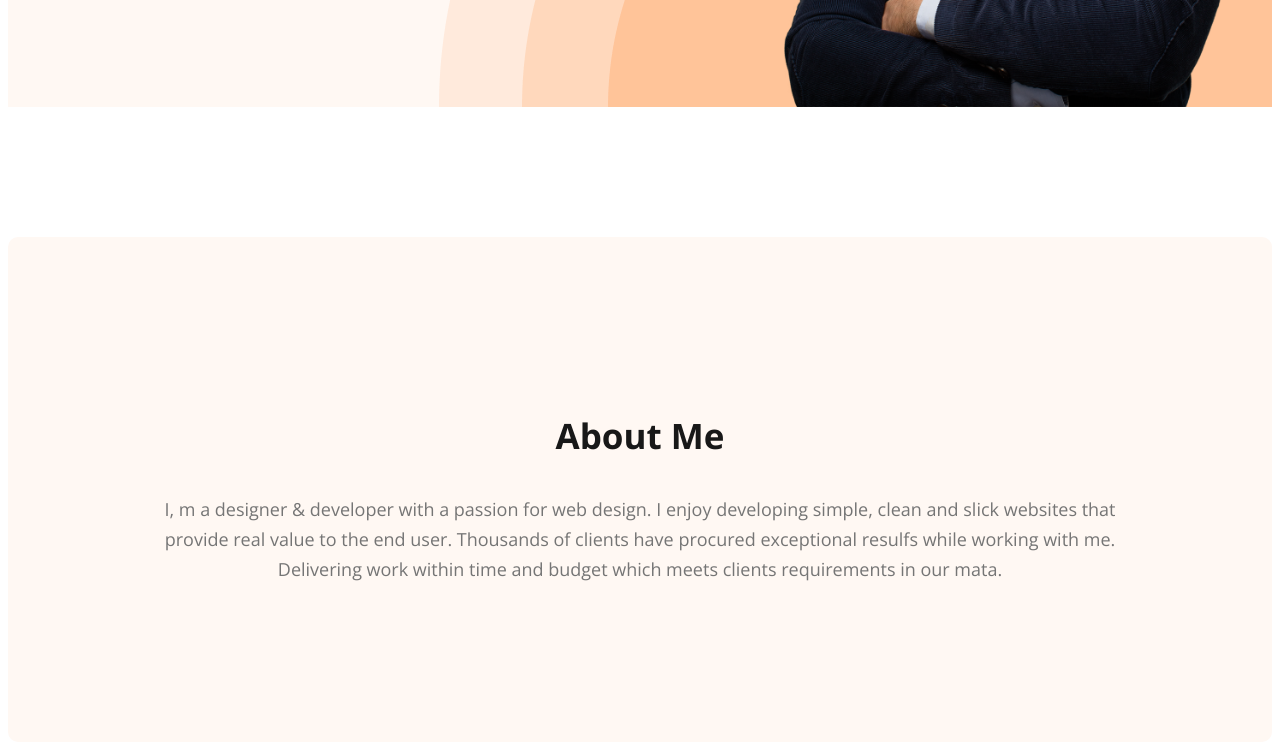
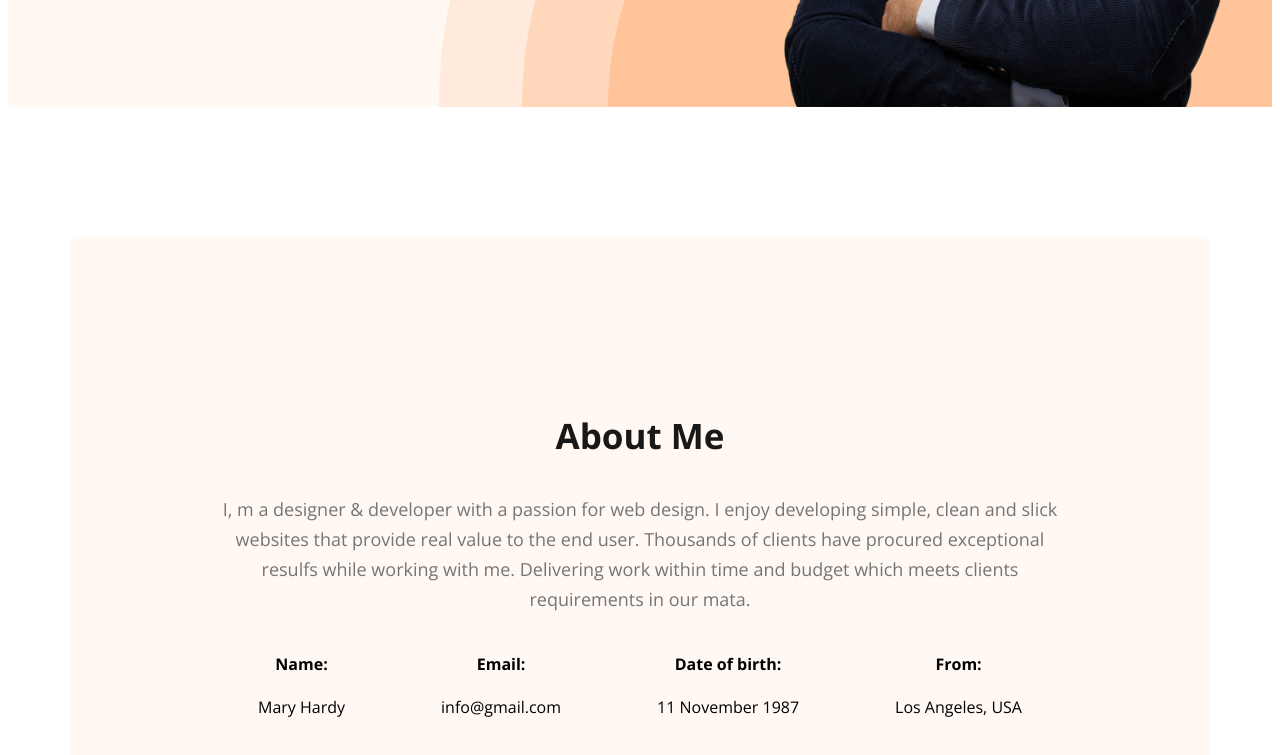
Before and after one commit to abulhossainofficial/Developer_portfolio, a plain HTML site: page index.html in a window 1280 px wide. Shown: the part 661-1416 px from the top of the page. Drawn offline with nearby package versions, Linux system fonts and the light colour scheme.

Commit message:
about info done

```diff
--- a/index.html
+++ b/index.html
@@ -46,6 +46,24 @@
           while working with me. Delivering work within time and budget which
           meets clients requirements in our mata.
         </p>
+        <div class="about-info-container">
+          <div class="about-info">
+            <h4 class="info-taitel">Name:</h4>
+            <p class="info-descr">Mary Hardy</p>
+          </div>
+          <div class="about-info">
+            <h4 class="info-taitel">Email:</h4>
+            <p class="info-descr">info@gmail.com</p>
+          </div>
+          <div class="about-info">
+            <h4 class="info-taitel">Date of birth:</h4>
+            <p class="info-descr">11 November 1987</p>
+          </div>
+          <div class="about-info">
+            <h4 class="info-taitel">From:</h4>
+            <p class="info-descr">Los Angeles, USA</p>
+          </div>
+        </div>
       </section>
     </main>
     <footer></footer>
--- a/style/portfolio.css
+++ b/style/portfolio.css
@@ -72,7 +72,10 @@
   margin-top: 5px;
   margin-bottom: 15px;
 }
-
+main {
+  max-width: 1140px;
+  margin: 0 auto;
+}
 .banner-des {
   margin-bottom: 26px;
 }
@@ -99,3 +102,10 @@
   font-weight: 400;
   line-height: 30px; /* 166.667% */
 }
+.about-info-container {
+  display: flex;
+  justify-content: space-around;
+}
+.about-info {
+  text-align: center;
+}
```
